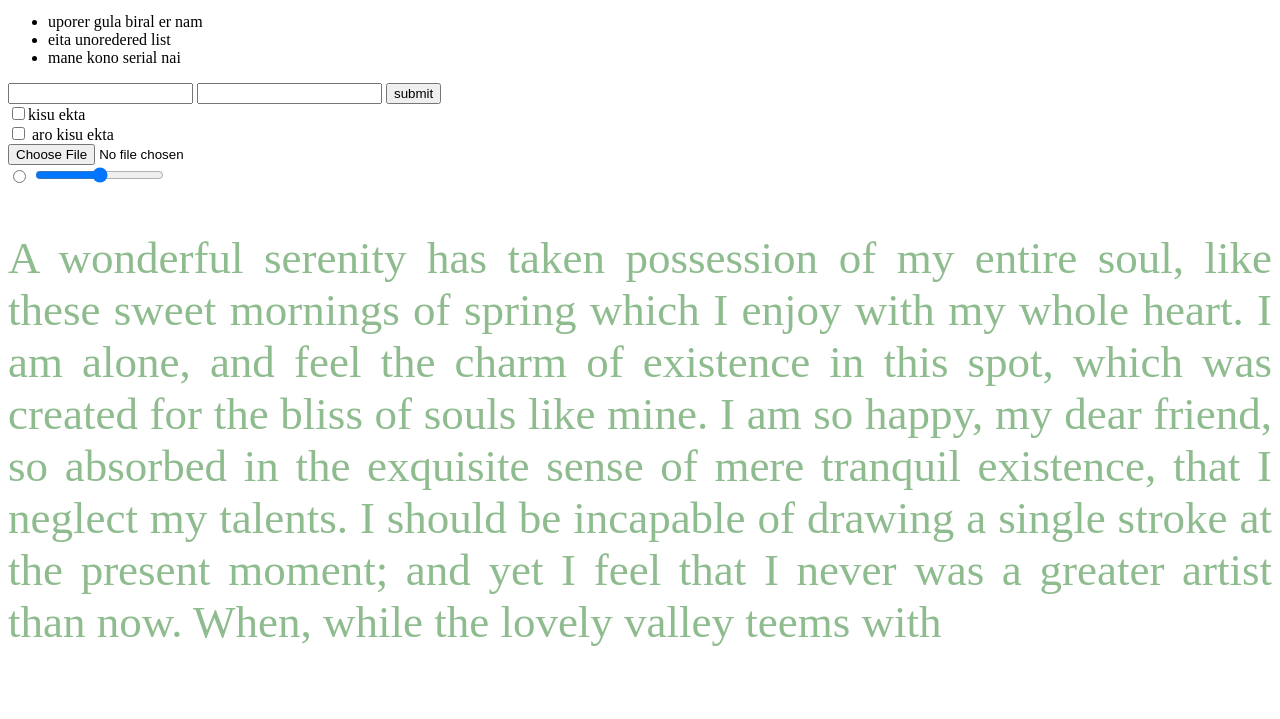
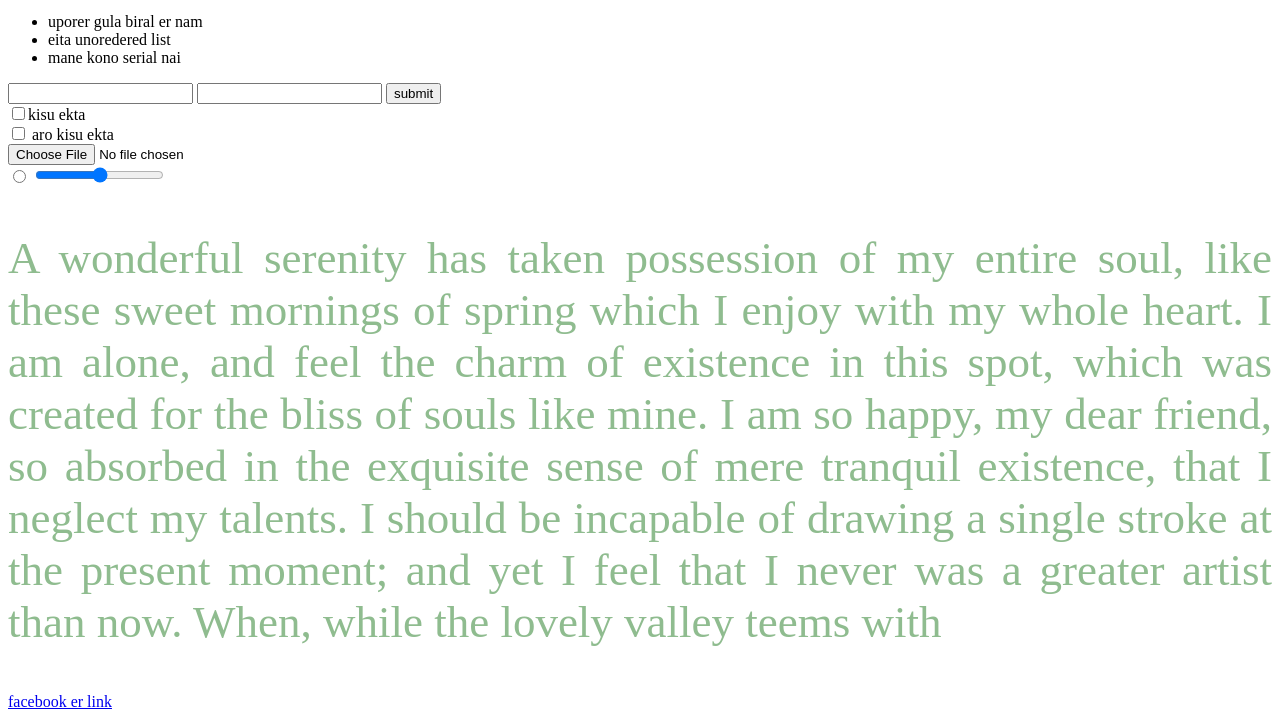
Before and after one commit to zazabor-yousuf/pohela_web, a plain HTML site: page index.html in a window 1280 px wide. Shown: the part 1366-2085 px from the top of the page. Before the commit the page ends 2059 px from the top, so only its background shows below. Drawn offline with Linux system fonts and the light colour scheme.

Commit message:
ekta link add korar por

```diff
--- a/index.html
+++ b/index.html
@@ -52,5 +52,6 @@
 </form>
 </div>
 <p>A wonderful serenity has taken possession of my entire soul, like these sweet mornings of spring which I enjoy with my whole heart. I am alone, and feel the charm of existence in this spot, which was created for the bliss of souls like mine. I am so happy, my dear friend, so absorbed in the exquisite sense of mere tranquil existence, that I neglect my talents. I should be incapable of drawing a single stroke at the present moment; and yet I feel that I never was a greater artist than now. When, while the lovely valley teems with</p>
+<a href="facebook.com">facebook er link </a>
 </body>
 </html>
```
